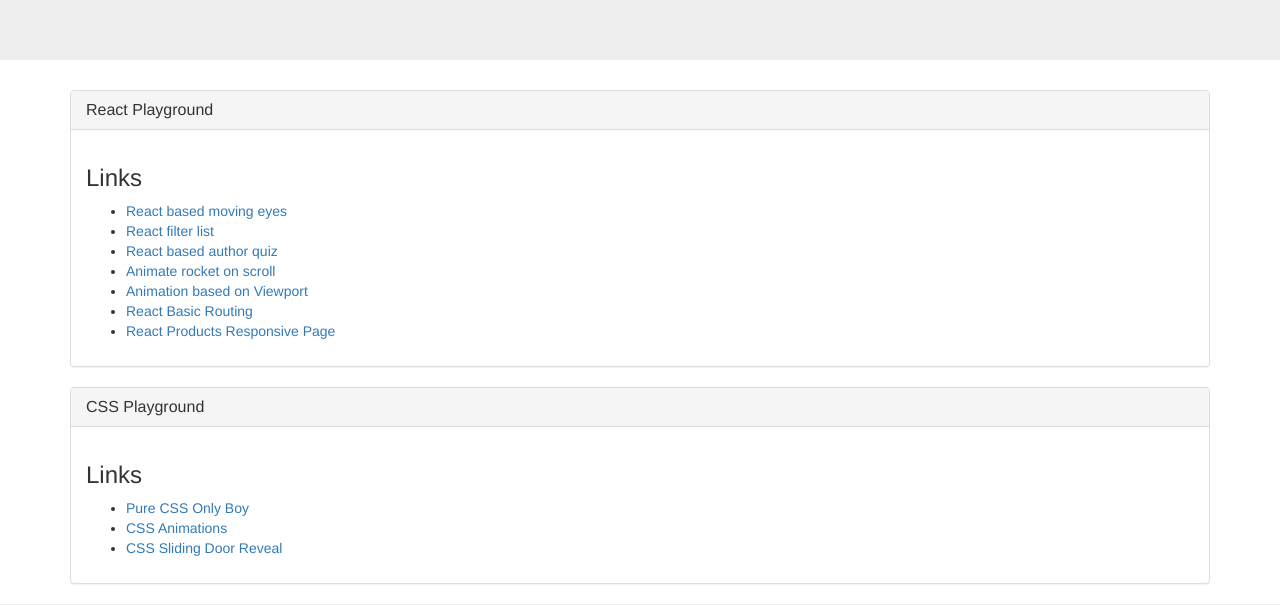
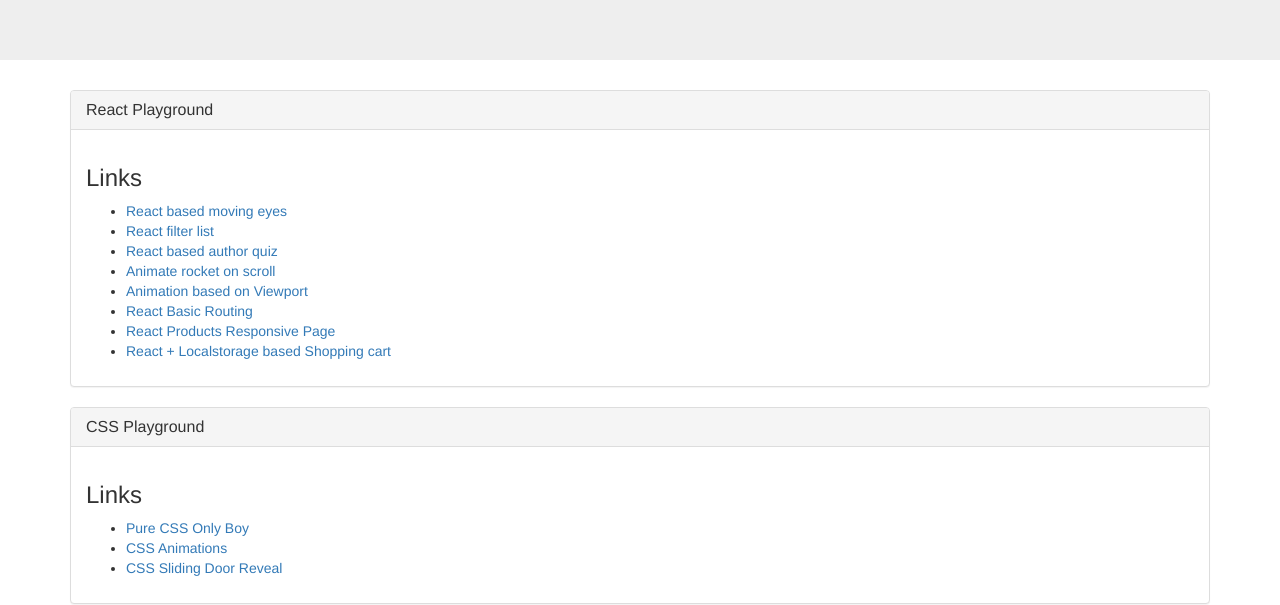
Before and after one commit to amit-nautiyal/playground, a plain HTML site: page index.html in a window 1280 px wide. Shown: the part 210-815 px from the top of the page. Drawn offline with nearby package versions, Linux system fonts and the light colour scheme.

Commit message:
Update index.html

```diff
--- a/index.html
+++ b/index.html
@@ -51,6 +51,9 @@
                       <li>
                         <a href="https://amit-nautiyal.github.io/products-page/" target="_blank">React Products Responsive Page</a>
                       </li>
+                      <li>
+                        <a href="https://amit-nautiyal.github.io/shopping-cart/" target="_blank">React + Localstorage based Shopping cart</a>
+                      </li>
                    </ul>
                  </div>
                </div>
```
